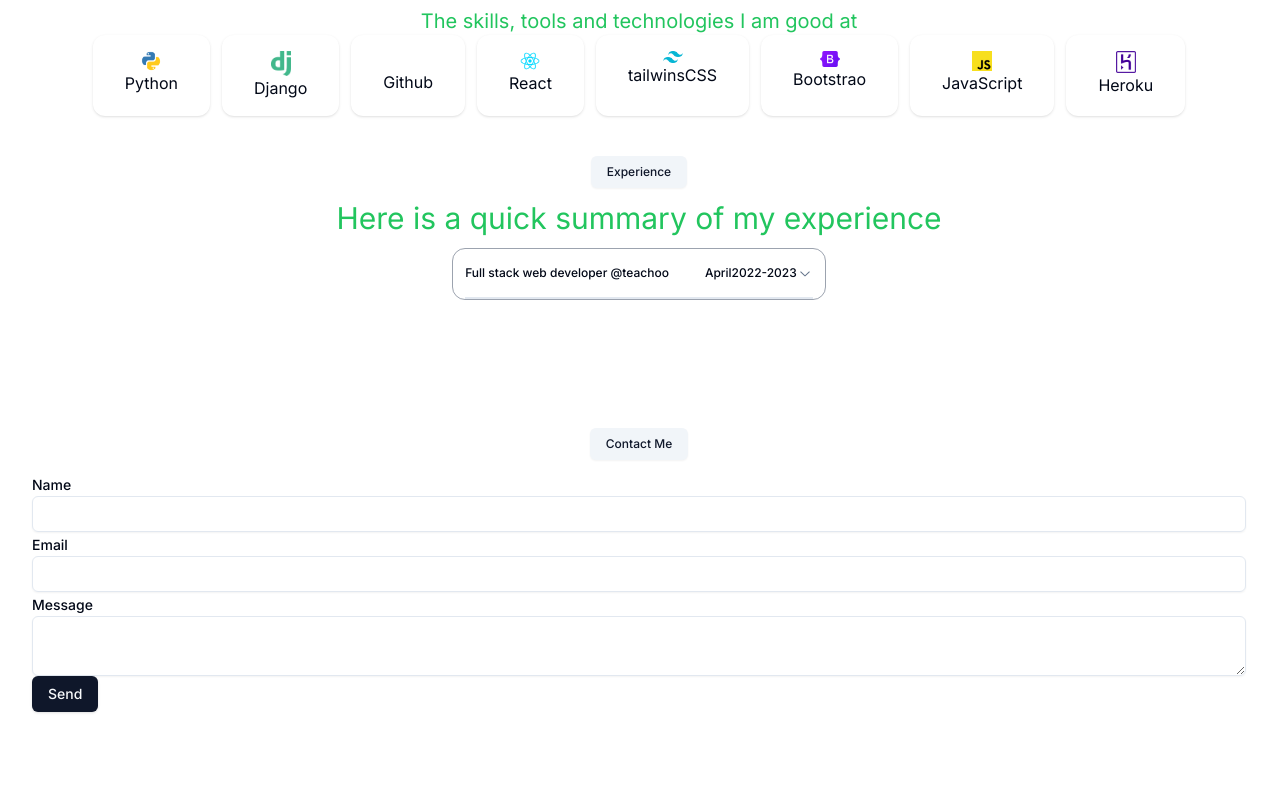
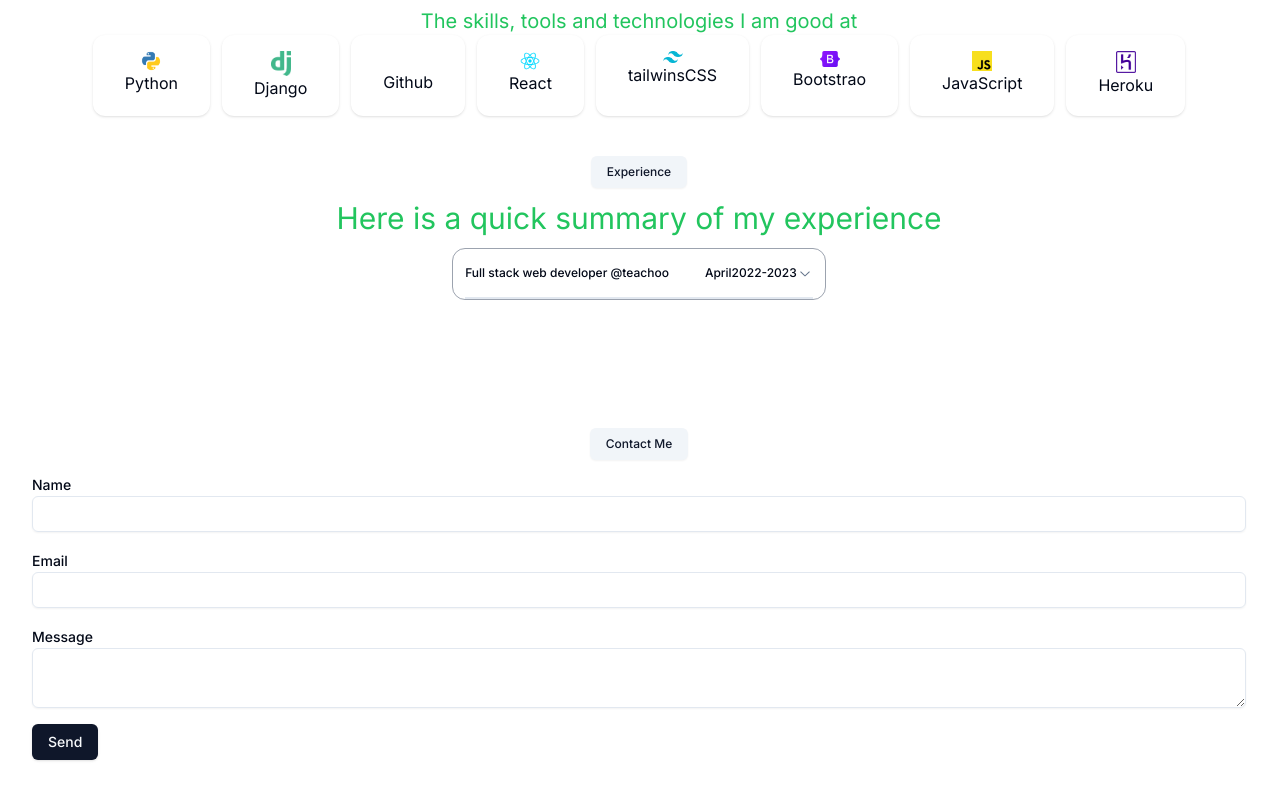
Before and after one commit to sagarsangwan/personalportfolio3.0, a Next.js app: page / in a window 1280 px wide. Shown: the part 1258-2058 px from the top of the page. Built offline with nearby package versions, Linux system fonts and the light colour scheme.

Commit message:
adde d margin

```diff
--- a/components/contactUs.jsx
+++ b/components/contactUs.jsx
@@ -42,11 +42,17 @@ export const ContactUs = () => {
                 <form ref={form} onSubmit={sendEmail}>
 
                     <Label htmlFor="from_name">Name</Label>
-                    <Input type="text" name="from_name" />
-                    <Label className=" pt-3 mt-3" htmlFor="user_email">Email</Label>
-                    <Input type="email" name="user_email" />
+                    <Input className="mb-4" type="text" name="from_name" />
+
+
+                    <Label htmlFor="user_email">Email</Label>
+                    <Input className="mb-4" type="email" name="user_email" />
+
+
                     <Label htmlFor="message">Message</Label>
-                    <Textarea name="message" />
+                    <Textarea className="mb-4" name="message" />
+
+
                     <Button type="submit" value="Send" >Send</Button>
                 </form>
 
```
